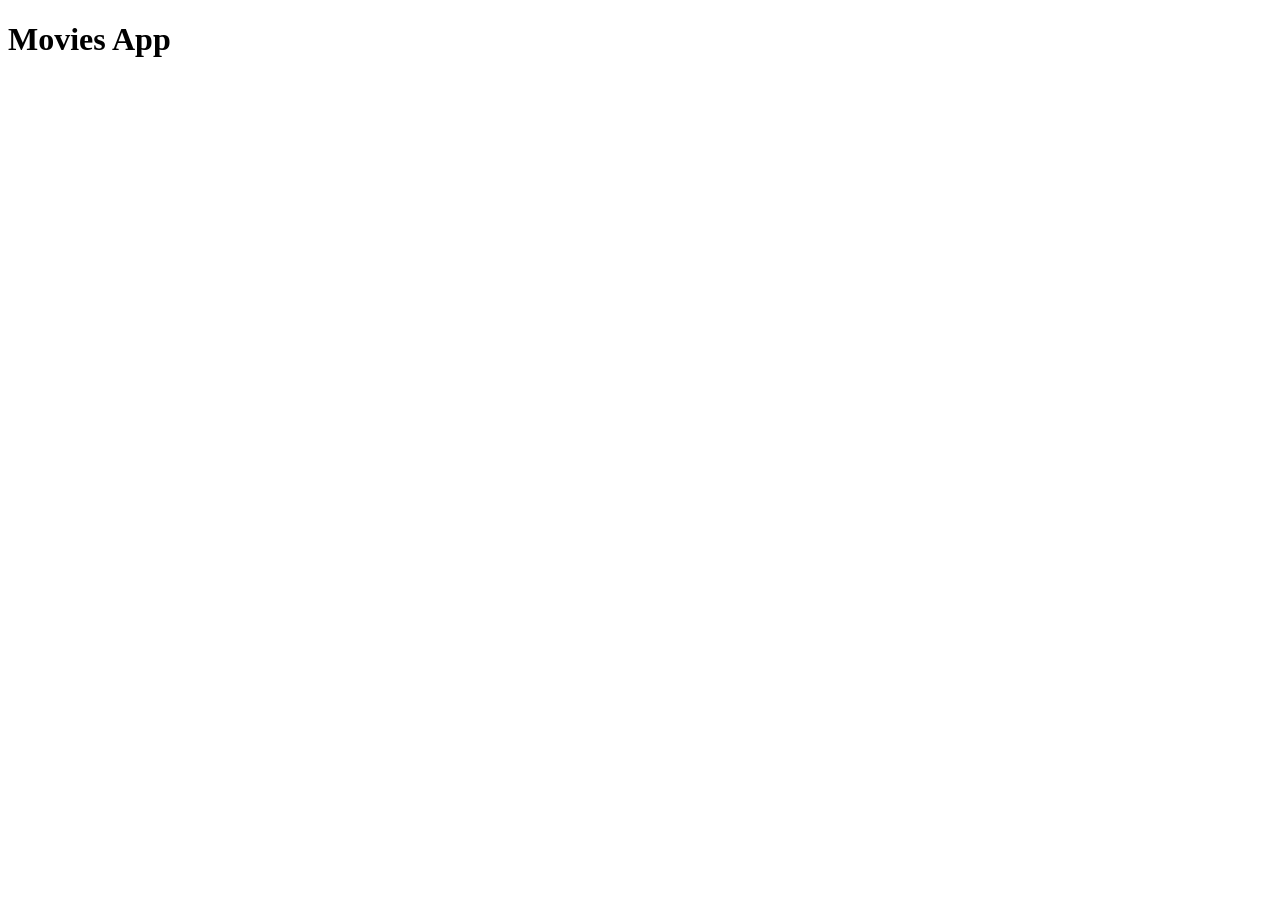
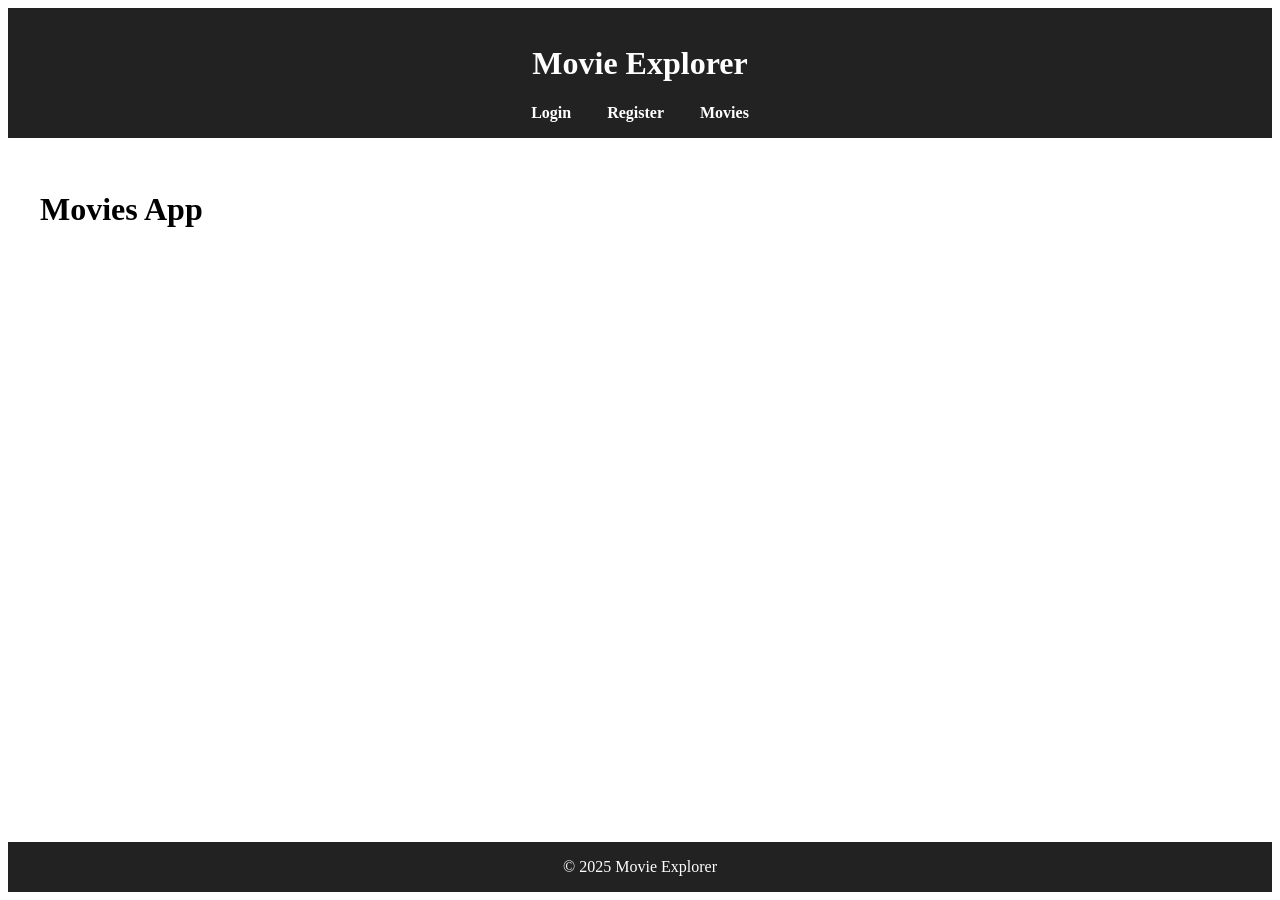
Before and after one commit to iadwait/MoviesApp---Svelte, a SvelteKit app in the folder MoviesApp/: page / in a window 1280 px wide. Before the commit the page ends 800 px from the top, so only its background shows below. Built offline with nearby package versions, Linux system fonts and the light colour scheme.

Commit message:
Work on layout file for common header footer and body

```diff
--- /dev/null
+++ b/MoviesApp/src/routes/+layout.svelte
@@ -0,0 +1,58 @@
+<script>
+    // You can add reactive nav or user state here later
+  </script>
+
+  <style>
+    body {
+      margin: 0;
+      font-family: Arial, sans-serif;
+      background-color: #f4f4f9;
+    }
+
+    header {
+      background-color: #222;
+      color: white;
+      padding: 1rem;
+      text-align: center;
+    }
+
+    nav a {
+      color: white;
+      margin: 0 1rem;
+      text-decoration: none;
+      font-weight: bold;
+    }
+
+    nav a:hover {
+      text-decoration: underline;
+    }
+
+    main {
+      padding: 2rem;
+      min-height: 80vh;
+    }
+
+    footer {
+      background-color: #222;
+      color: white;
+      text-align: center;
+      padding: 1rem;
+    }
+  </style>
+
+  <header>
+    <h1>Movie Explorer</h1>
+    <nav>
+      <a href="/login">Login</a>
+      <a href="/register">Register</a>
+      <a href="/movies">Movies</a>
+    </nav>
+  </header>
+
+  <main>
+    <slot /> <!-- Current page content is automatically injected here -->
+  </main>
+
+  <footer>
+    &copy; 2025 Movie Explorer
+  </footer>
```
